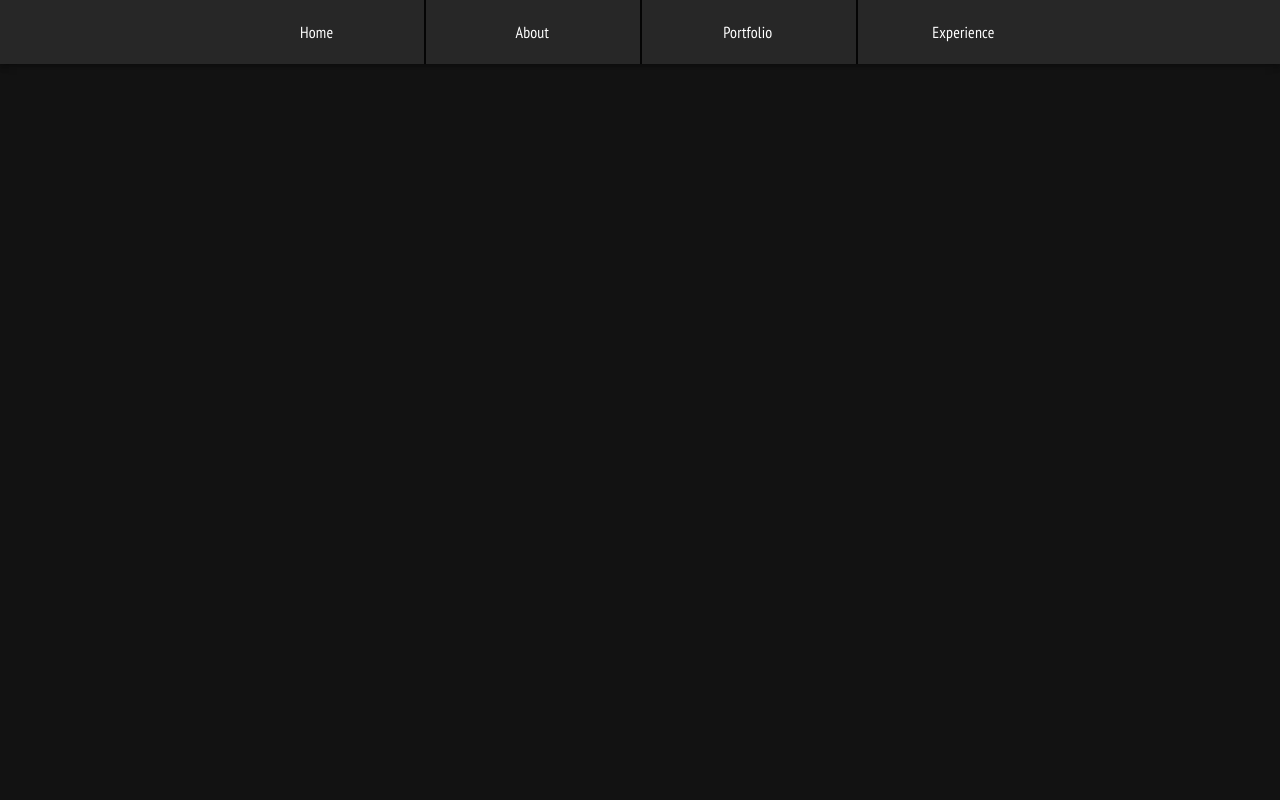
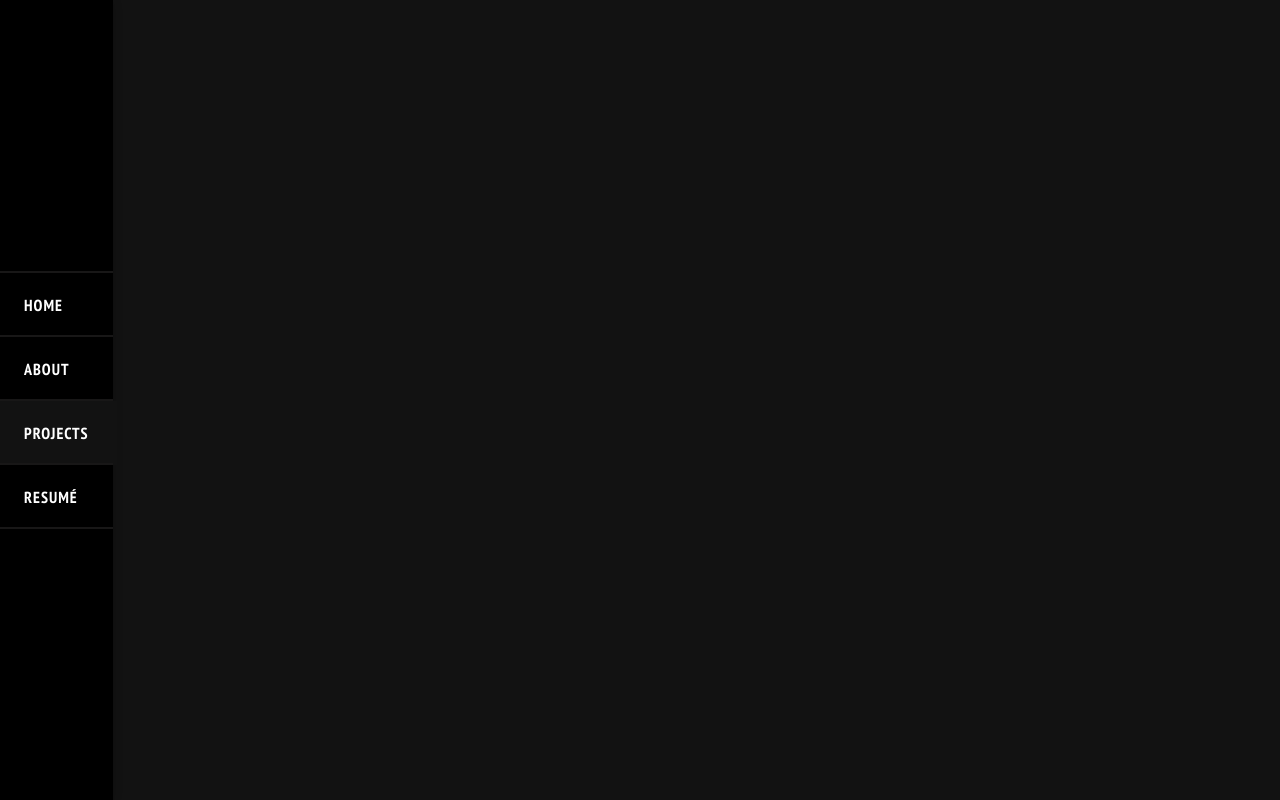
Before and after one commit to stevenduval/portfolio, a React (Create React App) app: page /portfolio in a window 1280 px wide. Built offline with nearby package versions, Linux system fonts and the light colour scheme.

Commit message:
style updates and component renaming

```diff
--- a/src/App.js
+++ b/src/App.js
@@ -11,13 +11,33 @@ import CssBaseline from '@mui/material/CssBaseline';
 import { createTheme, ThemeProvider } from '@mui/material/styles';
 
 import { Home } from './Components/Home/Home';
-import { Portfolio } from "./Components/Portfolio/Portfolio";
+import { Projects } from "./Components/Projects/Projects";
 import { Nav } from "./Components/Nav/Nav";
 
 const theme = createTheme({
     palette: {
         mode: 'dark'
-    }
+    },
+    components: {
+      MuiToolbar: {
+        styleOverrides: {
+          // Name of the slot
+          root: {
+            // Some CSS
+            height: "100%",
+            width: "fit-content",
+            zIndex: "1",
+            position: "fixed",
+            background: "#000000",
+            padding: "0px !important",
+            animation: "fadeInAnimation ease 3s",
+            animationIterationCount: "1",
+            animationFillMode: "forwards",
+            boxShadow: "0px 2px 4px -1px rgb(0 0 0 / 20%), 0px 4px 5px 0px rgb(0 0 0 / 14%), 0px 1px 10px 0px rgb(0 0 0 / 12%)",
+          },
+        },
+      },
+    },
 });
 
 export const App = () => {
@@ -27,7 +47,7 @@ export const App = () => {
         <CssBaseline />
         <Routes>
           <Route path="/" element={<Home />} />
-          <Route path="/portfolio" element={<><Nav /> <Portfolio /> </>} />
+          <Route path="/portfolio" element={<><Nav /> <Projects /> </>} />
         </Routes>
       </ThemeProvider>
     </Router>
--- a/src/Components/Home/HomeHeadline.js
+++ b/src/Components/Home/HomeHeadline.js
@@ -7,8 +7,8 @@ export const Headline = () => {
             <Typography component="h1" variant="h1" align="center" sx={{ fontFamily: "'PT Sans Narrow', serif" }}>
                 STEVEN DUVAL
             </Typography>
-            <Typography align="center" variant="h6" color="text.secondary" paragraph sx={{ fontFamily: "'PT Sans Narrow', serif" }}>
-                Front-End Developer based in the greater Chicagoland area.
+            <Typography align="center" variant="h6" color="text.secondary" paragraph sx={{ fontFamily: "'PT Sans Narrow', serif", textTransform: "uppercase"}}>
+                Front-End Developer based in the greater Chicagoland area
             </Typography>
         </>
     );
--- a/src/Components/Home/HomeNavButtons.js
+++ b/src/Components/Home/HomeNavButtons.js
@@ -5,8 +5,8 @@ export const NavButtons = () => {
     return (
         <Stack direction="row" spacing={1} justifyContent="center" sx={{ mb: 3 }}>
             <Link to="/about" className="link">About</Link>
-            <Link to="/portfolio" className="link">Portfolio</Link>
-            <Link to="/experience" className="link">Experience</Link>
+            <Link to="/portfolio" className="link">Projects</Link>
+            <Link to="/experience" className="link">Resum&eacute;</Link>
         </Stack>
     );
 }
--- a/src/Components/Home/HomeSocialIcons.js
+++ b/src/Components/Home/HomeSocialIcons.js
@@ -1,17 +1,11 @@
 import { Avatar, Link, Stack } from "@mui/material";
 import GitHubIcon from '@mui/icons-material/GitHub';
-import ArticleIcon from '@mui/icons-material/Article';
 import LinkedInIcon from '@mui/icons-material/LinkedIn';
 
 
 export const SocialIcons = () => {
     return (
         <Stack direction="row" spacing={2} justifyContent="center">
-            <Link href="/" rel="noopener" target="_blank" title="Resume">
-                <Avatar sx={{ backgroundColor: "#4caf50;" }}  alt="Resume">
-                    <ArticleIcon />
-                </Avatar>
-            </Link>
             <Link href="https://github.com/stevenduval" rel="noopener" target="_blank" title="GitHub">
                 <Avatar sx={{backgroundColor: "#FFFFFF", }} alt="GitHub">
                     <GitHubIcon />
--- a/src/Components/Home/static/styles/stylesheet.css
+++ b/src/Components/Home/static/styles/stylesheet.css
@@ -15,16 +15,15 @@
 .MuiContainer-root a.link {
     font-family: "PT Sans Narrow", serif;
     color: #FFFFFF;
-    text-transform: capitalize;
     text-decoration: none;
     min-width: 64px;
-    padding: 6px 16px;
     width: 33%;
     text-align: center;
     border-radius: 4px;
     position: relative;
     text-transform: uppercase;
     font-weight: 700;
+    letter-spacing: 1px;
 }
 
 .MuiContainer-root a.link + a.link::before {
@@ -39,6 +38,15 @@
 }
 
 .MuiContainer-root a.link:hover {
-   color: #FCEFDE;
+   color: #b1ff06;
     cursor: pointer;
 }
+
+@keyframes fadeInAnimation {
+    0% {
+        opacity: 0;
+    }
+    100% {
+        opacity: 1;
+     }
+}
--- a/src/Components/Nav/Drawer.js
+++ b/src/Components/Nav/Drawer.js
@@ -1,10 +1,9 @@
 import React, { useState } from "react";
-
-import './Styles/NavStyles.css';
 
 import { Drawer, IconButton, Link, List, ListItem, ListItemText} from "@mui/material";
 import MenuIcon from '@mui/icons-material/Menu';
 
+import './static/styles/stylesheet.css';
 
 export const DrawerComponent = () => {
 
@@ -30,12 +29,12 @@ export const DrawerComponent = () => {
           </ListItem>
           <ListItem onClick={() => setOpenDrawer(false)}>
             <ListItemText>
-              <Link to="/contact" className="link">Portfolio</Link>
+              <Link to="/contact" className="link">Projects</Link>
             </ListItemText>
           </ListItem>
           <ListItem onClick={() => setOpenDrawer(false)}>
             <ListItemText>
-              <Link to="/about" className="link">Experience</Link>
+              <Link to="/about" className="link">Resum&eacute;</Link>
             </ListItemText>
           </ListItem>
         </List>
--- a/src/Components/Nav/Nav.js
+++ b/src/Components/Nav/Nav.js
@@ -1,9 +1,10 @@
 import React from "react";
-import { AppBar, Toolbar, CssBaseline, useTheme, useMediaQuery } from "@mui/material"
-import { Link } from "react-router-dom";
+import { NavLink } from "react-router-dom";
 
-import './Styles/NavStyles.css';
+import { AppBar, Toolbar, useTheme, useMediaQuery } from "@mui/material"
+
 import { DrawerComponent } from "./Drawer";
+import './static/styles/stylesheet.css';
 
 
 export const Nav = () => {
@@ -12,24 +13,23 @@ export const Nav = () => {
 
     return (
         <AppBar position="static">
-            <CssBaseline />
             <Toolbar>
                 {isMobile ? (
                     <DrawerComponent />
                 ) : (
                     <div className="navContainer">
-                        <Link to="/" className="link">
+                        <NavLink to="/" className="link">
                             Home
-                        </Link>
-                        <Link to="/about" className="link">
+                        </NavLink>
+                        <NavLink to="/about" className="link">
                             About
-                        </Link>
-                        <Link to="/portfolio" className="link">
-                            Portfolio
-                        </Link>
-                        <Link to="/faq" className="link">
-                            Experience
-                        </Link>
+                        </NavLink>
+                        <NavLink to="/portfolio" className="link">
+                            Projects
+                        </NavLink>
+                        <NavLink to="/faq" className="link">
+                            Resum&eacute;
+                        </NavLink>
                     </div>
                 )}
             </Toolbar>
--- a/src/Components/Nav/Styles/NavStyles.css
+++ /dev/null
@@ -1,53 +0,0 @@
-.navContainer {
-    width: 70%;
-    max-width: 1026px;
-    display: flex;
-    justify-content: space-evenly;
-    align-items: center;
-    margin: 0 auto;
-}
-
-.navContainer > .link {
-    text-decoration: none;
-    color: #FFFFFF;
-    font-size: 1rem;
-    height: 64px;
-    line-height: 64px;
-    position: relative;
-    width: 17vw;
-    text-align: center;
-    font-family: 'PT Sans Narrow', sans-serif;
-}
-
-.navContainer > .link + .link::before {
-    content: '';
-    width: 2px;
-    height: 100%;
-    background-color: #050505;
-    position: absolute;
-    left: 0;
-}
-
-.navContainer > .link:hover {
-    color: #FFFFFF;
-    text-decoration: none;
-    cursor: pointer;
-    background: #383838;
-}
-
-.MuiDrawer-paper {
-    top: 56px !important;
-    width: 100%;
-    height: fit-content !important;
-    text-align: center;
-}
-
-.MuiDrawer-paper .link {
-    color: #FFFFFF;
-    text-decoration: none;
-    font-family: 'PT Sans Narrow', sans-serif;
-}
-
-.MuiDrawer-paper ul li {
-   text-align: center;
-}
--- /dev/null
+++ b/src/Components/Nav/static/styles/stylesheet.css
@@ -0,0 +1,62 @@
+.navContainer > .link {
+    text-decoration: none;
+    color: #FFFFFF;
+    font-size: 1rem;
+    height: 64px;
+    line-height: 64px;
+    position: relative;
+    /* width: 17vw; */
+    text-align: left;
+    font-family: 'PT Sans Narrow', sans-serif;
+    padding: 0 24px;
+    display: block;
+    border-bottom: 2px solid #181717;
+    text-transform: uppercase;
+    font-weight: 700;
+    letter-spacing: 1px;
+}
+
+.navContainer > .link.active {
+    background: #121212;
+    box-shadow: 4px 0px 0px 0px #121212;
+}
+
+.navContainer:nth-child(1) {
+    border-top: 2px solid #181717;
+}
+
+.navContainer > .link:hover {
+    cursor: pointer;
+    background: #FFF;
+    color: #000;
+}
+
+.MuiDrawer-paper {
+    top: 56px !important;
+    width: 100%;
+    height: fit-content !important;
+    text-align: center;
+}
+
+.MuiDrawer-paper .link {
+    color: #FFFFFF;
+    text-decoration: none;
+    font-family: 'PT Sans Narrow', sans-serif;
+}
+
+.MuiDrawer-paper ul li {
+   text-align: center;
+}
+
+@media only screen and (max-width : 600px) {
+    header > div.MuiToolbar-root {
+        position: static;
+        height: 64px;
+        width: 100%;
+        box-shadow: none;
+    }
+
+    header > div.MuiToolbar-root  > button {
+        margin-left: 10px;
+    }
+}
--- a/src/Components/Portfolio/Portfolio.js
+++ /dev/null
@@ -1,11 +0,0 @@
-import { Nav } from "../Nav/Nav";
-
-
-export const Portfolio = () => {
-    return (
-        <>
-           <h1></h1>
-
-        </>
-    );
-}
--- /dev/null
+++ b/src/Components/Projects/Projects.js
@@ -0,0 +1,8 @@
+
+export const Projects = () => {
+    return (
+        <>
+           <h1></h1>
+        </>
+    );
+}
```
Also changed, not shown: src/Components/Home/static/images/stevenduval.jpg (deleted).
